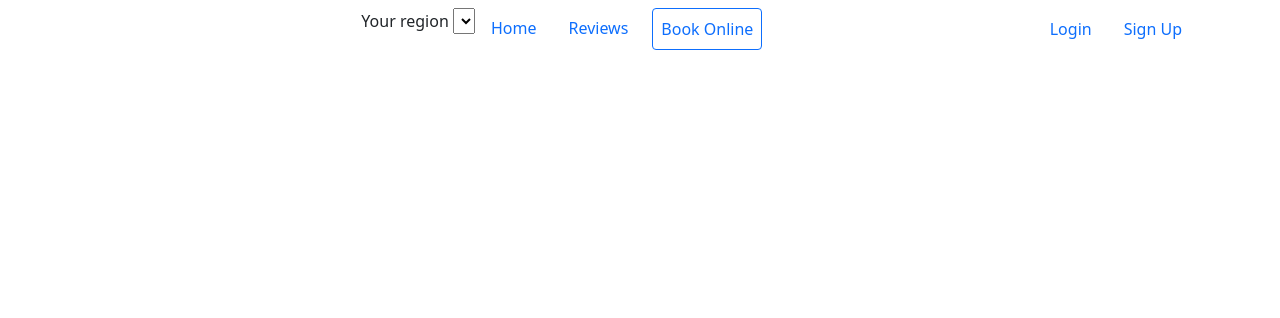
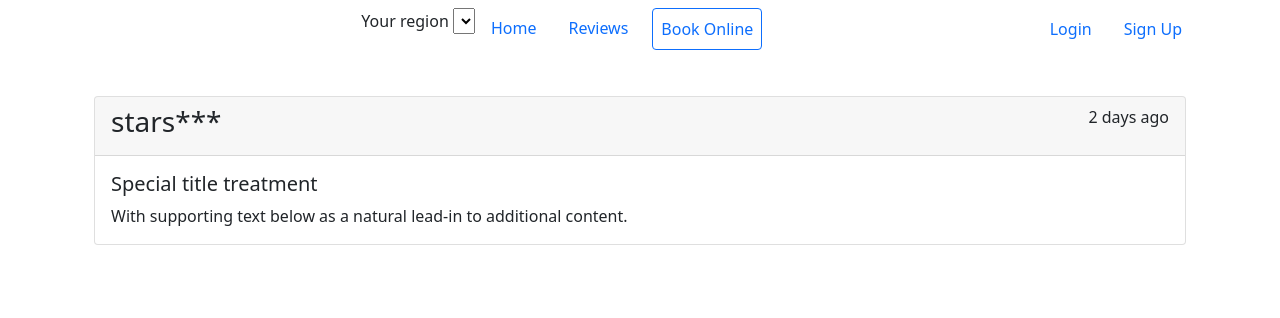
Before and after one commit to yussieik/Freelancer_website, a Django app: page /profi/1 in a window 1280 px wide. Shown: the top 318 px of the page. Run offline with Django 4.2, Linux system fonts and the light colour scheme; tables that the repository leaves empty hold one stand-in row (values such as "Sample post"); lists and menus that the app fills with data are empty.

Commit message:
reviews created, populated, added to a profi page

```diff
--- a/freelancer/management/commands/populate_faker_data.py
+++ b/freelancer/management/commands/populate_profis.py
@@ -1,6 +1,12 @@
 from freelancer.models import User, Freelancer, Service, Region
 from faker import Faker
 from random import choice
+from django.core.management.base import BaseCommand
+
+class Command(BaseCommand):
+    def handle(self, *args, **options):
+        create_fake_users(10)
+        print('user created')
 
 fake = Faker()
 
--- a/freelancer/models.py
+++ b/freelancer/models.py
@@ -42,3 +42,11 @@ class Review(models.Model):
     score = models.IntegerField(choices=SCORES_CHOICES)
     text = models.TextField(null=True, blank=True)
     freelancer = models.ForeignKey(Freelancer, on_delete=models.CASCADE, related_name="reviews")
+    author = models.CharField(max_length=50, default='Anonymous')
+
+    def __str__(self):
+        if len(self.text) <= 50:
+            text = self.text
+        else:
+            text = self.text[:50]
+        return f'{self.score} {text}'
--- a/freelancer/serializers.py
+++ b/freelancer/serializers.py
@@ -19,6 +19,11 @@ class ServiceSerializer(serializers.ModelSerializer):
         model = Service
         fields = ('id', 'name',)
 
+class ReviewSerializer(serializers.ModelSerializer):
+    class Meta:
+        model = Review
+        fields = ('id', 'score', 'text', 'freelancer', 'author')
+
 
 class FreelancerSerializer(serializers.ModelSerializer):
     user = UserSerializer()
--- a/freelancer/urls.py
+++ b/freelancer/urls.py
@@ -6,6 +6,7 @@ from .views import (
     FreelancerDetailView,
     RegionsListView,
     ServicesListView,
+    ReviewsListView,
     home,
     freelancer_page
 )
@@ -18,6 +19,7 @@ urlpatterns = [
     path('api/freelancer/<int:pk>', FreelancerDetailView.as_view(), name='freelancer_detail_api'),
     path('api/regions', RegionsListView.as_view(), name='regions_list_api'),
     path('api/services', ServicesListView.as_view(), name='service_list_api'),
+    path('api/reviews/<int:freelancer>', ReviewsListView.as_view(), name='reviews_list_api'),
     path('home', home, name='homepage_url'),
     path('profi/<int:pk>', freelancer_page, name='freelancer_page_url')
 
--- a/freelancer/views.py
+++ b/freelancer/views.py
@@ -1,7 +1,13 @@
 from django.shortcuts import render
 
-from .models import Freelancer, Region, Service
-from .serializers import FreelancerSerializer, RegionSerializer, ServiceSerializer
+from .models import Freelancer, Region, Service, Review
+from .serializers import (
+    FreelancerSerializer,
+    RegionSerializer,
+    ServiceSerializer,
+    ReviewSerializer
+)
+
 from rest_framework import generics
 
 
@@ -36,3 +42,12 @@ class RegionsListView(generics.ListAPIView):
 class ServicesListView(generics.ListAPIView):
     queryset = Service.objects.all()
     serializer_class = ServiceSerializer
+
+
+class ReviewsListView(generics.ListAPIView):
+    serializer_class = ReviewSerializer
+
+    def get_queryset(self):
+        freelancer = self.kwargs.get('freelancer')
+        queryset = Review.objects.filter(freelancer=freelancer)
+        return queryset
--- a/static/js/profi.js
+++ b/static/js/profi.js
@@ -1,5 +1,5 @@
 const regionSelect=document.getElementById('regionInput')
-
+const containerDiv = document.getElementById('container')
 const searchParams = new URLSearchParams(window.location.search);
 let regionID = searchParams.get('regionID');
 console.log('regionID', regionID);
@@ -23,8 +23,7 @@ async function fetchingFunc(url) {
 
 // Populating regions selection field
 async function getRegionsList(){
-    const result = await fetchingFunc('/api/regions')
-    return result
+    return await fetchingFunc('/api/regions')
 }
 
 async function populateRegionSelect(){
@@ -59,8 +58,43 @@ function changeRegion(){
 }
 
 // Geting the id of a profi
+
 const root = document.getElementById('root');
 const pathname = window.location.pathname;
 const pathnameParts = pathname.split('/');
 const profiID = pathnameParts[2];
 console.log(profiID)
+
+
+// fetch profi data
+async function getProfiData(){
+    return await fetchingFunc(`/api/freelancer/${profiID}`)
+}
+
+// show profi data
+
+async function showProfiData(){
+    const profiData = await getProfiData()
+    constContainerHTML=`
+        <div class="row justify-content-center d-flex">
+            <img class="col-3" src="https://avatars.dicebear.com/api/micah/laura22.svg">
+            <div class="col-4 pl-2">
+                <h2>
+                 ${profiData.user.first_name}
+                 ${profiData.user.last_name}
+                </h2>
+                <h4>${profiData.details}</h4>
+                <h5>${profiData.user.email}</h5>
+            </div>
+        </div>
+
+        <div class="rewiews row justify-content-center my-3">
+            review1
+            review1
+            review1
+        </div>
+    `
+
+    containerDiv.innerHTML = constContainerHTML
+}
+showProfiData()
--- a/templates/freelancer_page.html
+++ b/templates/freelancer_page.html
@@ -2,6 +2,26 @@
 {%load static%}
 {% block content %}
 
+    <div class="container" id="container">
+    </div>
+
+    <div class="container" id="reviews-container">
+
+        <div class="card">
+            <div class="card-header d-flex justify-content-between">
+                <h3> stars***  </h3>
+                <p>2 days ago</p>
+            </div>
+            <div class="card-body">
+                <h5 class="card-title">Special title treatment</h5>
+
+                <p class="card-text">With supporting text below as a natural lead-in to additional content.</p>
+            </div>
+
+        </div>
+    </div>
+
+
     <script src="{% static 'js/profi.js' %}"> </script>
 
 {% endblock content %}
```
Also changed, not shown: freelancer/management/commands/populate.py (deleted, +0 -7 lines), freelancer/management/commands/populate_reviews.py (added, +27 -0 lines), freelancer/migrations/0002_review_author.py (added).
